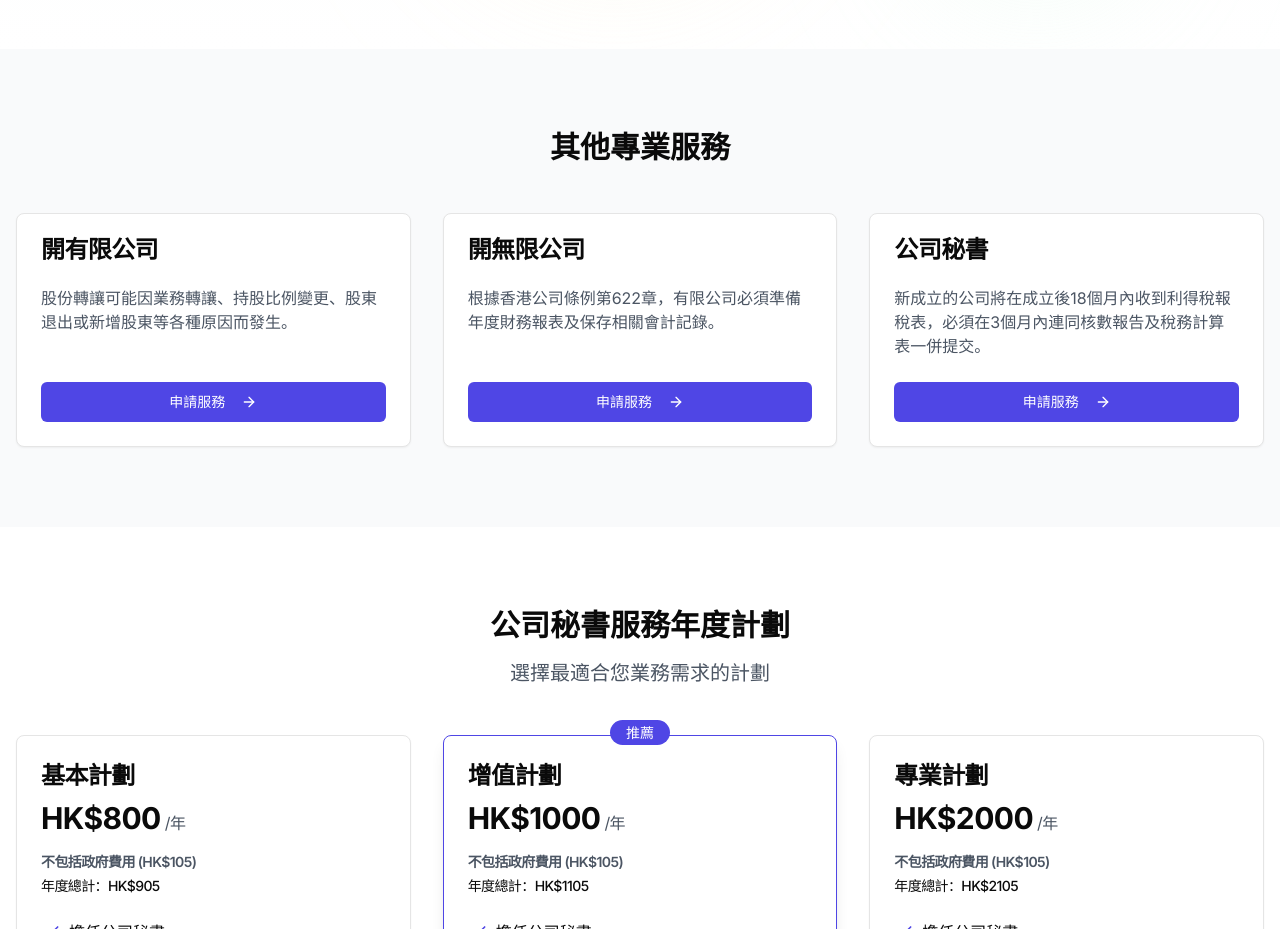
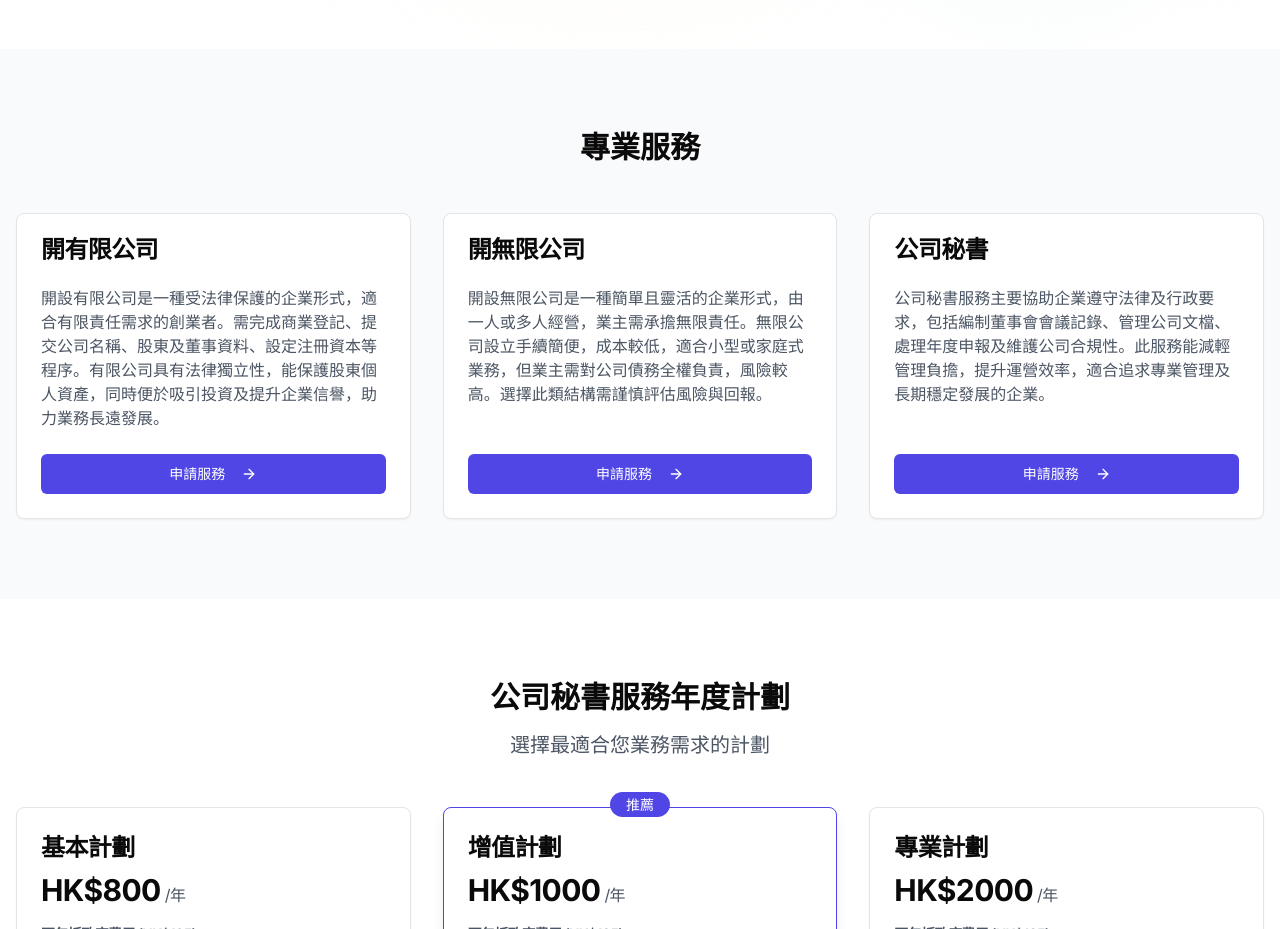
Before and after one commit to om-hazedawn/-pinncalewise-mine, a Next.js app: page / in a window 1280 px wide. Shown: the part 1400-2329 px from the top of the page. Built offline with nearby package versions, Linux system fonts and the light colour scheme; no server answers.

Commit message:
added the new title and description for professional-services component

```diff
--- a/app/components/professional-services.tsx
+++ b/app/components/professional-services.tsx
@@ -10,33 +10,33 @@ import { useLanguage } from "../context/language-context"
 const services = {
   en: [
     {
-      title: "Share Transfer",
+      title: "Set up a Limited Company",
       description:
-        "Share transfers occur for various reasons including business transfers, shareholding ratio changes, shareholder withdrawals, or addition of new shareholders.",
+        "Setting up a limited company is a legal form of business suited for entrepreneurs seeking limited liability. It requires completing business registration, submitting company name, shareholder and director details, and setting up registered capital. A limited company enjoys legal independence, protecting shareholders' personal assets, making it easier to attract investment, enhance business credibility, and support long-term development.",
     },
     {
-      title: "Accounting Services",
+      title: "Set up a Unlimited Company",
       description:
-        "According to Hong Kong Companies Ordinance Cap. 622, limited companies must prepare annual financial statements and maintain relevant accounting records.",
+        "Setting up an unlimited company is a simple and flexible business structure, operated by one or more individuals who bear unlimited liability. The registration process is straightforward and cost-effective, making it suitable for small or family-run businesses. However, owners are fully responsible for company debts, which involves higher risks. Choosing this structure requires careful evaluation of risks and rewards.",
     },
     {
-      title: "Limited Company Tax Filing",
+      title: "Company Secretary",
       description:
-        "Newly established companies will receive a profits tax return within 18 months of establishment, which must be submitted with audit report and tax computation within 3 months.",
+        "Company secretarial services primarily assist businesses in complying with legal and administrative requirements. This includes preparing board meeting minutes, managing company documents, handling annual filings, and ensuring corporate compliance. Such services alleviate management burdens, enhance operational efficiency, and are ideal for businesses aiming for professional management and long-term stability.",
     },
   ],
   zh: [
     {
       title: "開有限公司",
-      description: "股份轉讓可能因業務轉讓、持股比例變更、股東退出或新增股東等各種原因而發生。",
+      description: "開設有限公司是一種受法律保護的企業形式，適合有限責任需求的創業者。需完成商業登記、提交公司名稱、股東及董事資料、設定注冊資本等程序。有限公司具有法律獨立性，能保護股東個人資產，同時便於吸引投資及提升企業信譽，助力業務長遠發展。",
     },
     {
       title: "開無限公司",
-      description: "根據香港公司條例第622章，有限公司必須準備年度財務報表及保存相關會計記錄。",
+      description: "開設無限公司是一種簡單且靈活的企業形式，由一人或多人經營，業主需承擔無限責任。無限公司設立手續簡便，成本較低，適合小型或家庭式業務，但業主需對公司債務全權負責，風險較高。選擇此類結構需謹慎評估風險與回報。",
     },
     {
       title: "公司秘書",
-      description: "新成立的公司將在成立後18個月內收到利得稅報稅表，必須在3個月內連同核數報告及稅務計算表一併提交。",
+      description: "公司秘書服務主要協助企業遵守法律及行政要求，包括編制董事會會議記錄、管理公司文檔、處理年度申報及維護公司合規性。此服務能減輕管理負擔，提升運營效率，適合追求專業管理及長期穩定發展的企業。",
     },
   ],
 }
@@ -49,7 +49,7 @@ export function ProfessionalServices() {
     <section className="py-20 bg-gray-50">
       <div className="container mx-auto px-4">
         <h2 className="text-3xl font-bold text-center mb-12">
-          {language === "en" ? "Other Professional Services" : "其他專業服務"}
+          {language === "en" ? "Professional Services" : "專業服務"}
         </h2>
         <div className="grid grid-cols-1 md:grid-cols-3 gap-8">
           {currentServices.map((service, index) => (
```
